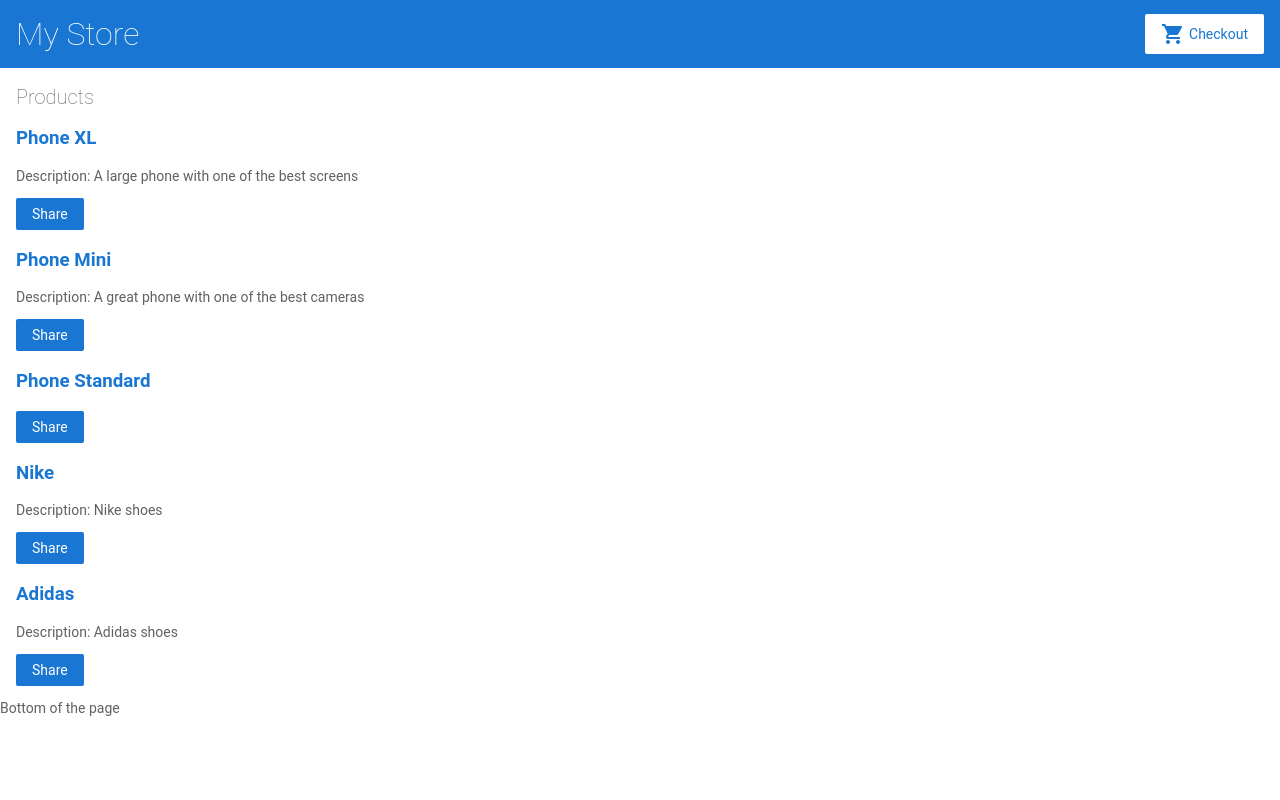
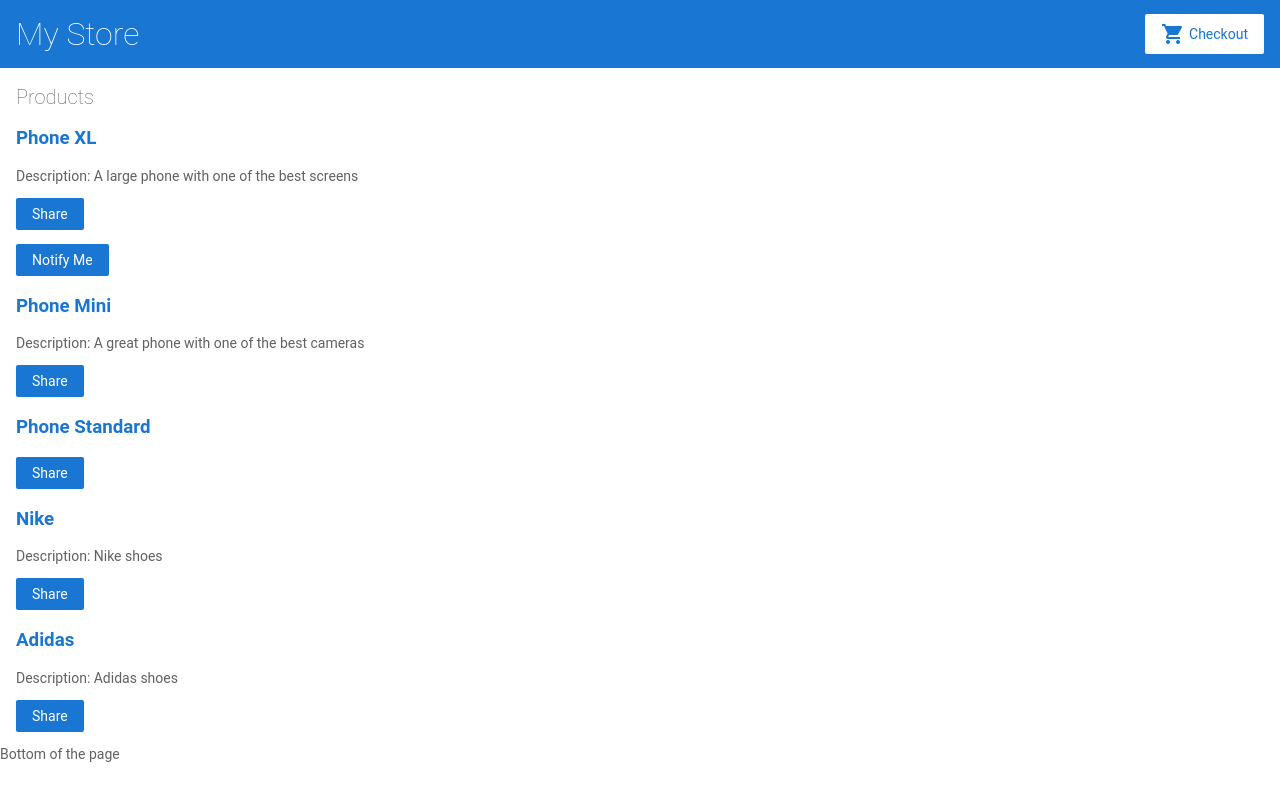
Before and after one commit to ZeroJimmy100/angular-perscholas-project1, an Angular app: page /product-list in a window 1280 px wide. Built offline with nearby package versions, Linux system fonts and the light colour scheme.

Commit message:
3 files modified

```diff
--- a/src/app/product-alerts/product-alerts.component.html
+++ b/src/app/product-alerts/product-alerts.component.html
@@ -1,3 +1,3 @@
-<!-- <p *ngIf="product.price > 700">
+<p *ngIf="product.price > 700">
   <button>Notify Me</button>
-</p> -->
+</p>
--- a/src/app/product-alerts/product-alerts.component.ts
+++ b/src/app/product-alerts/product-alerts.component.ts
@@ -13,7 +13,7 @@
 })
 export class ProductAlertsComponent implements OnInit {
   // product: Product = myProduct;
-  // @Input() product!: Product;
+  @Input() product!: Product;
 
   constructor() {}
 
--- a/src/app/product-list/product-list.component.html
+++ b/src/app/product-list/product-list.component.html
@@ -15,7 +15,9 @@
   <button (click)="share()">
     Share
   </button>
-
+<app-product-alerts
+  [product]="product">
+</app-product-alerts>
 </div>
 
 
```
